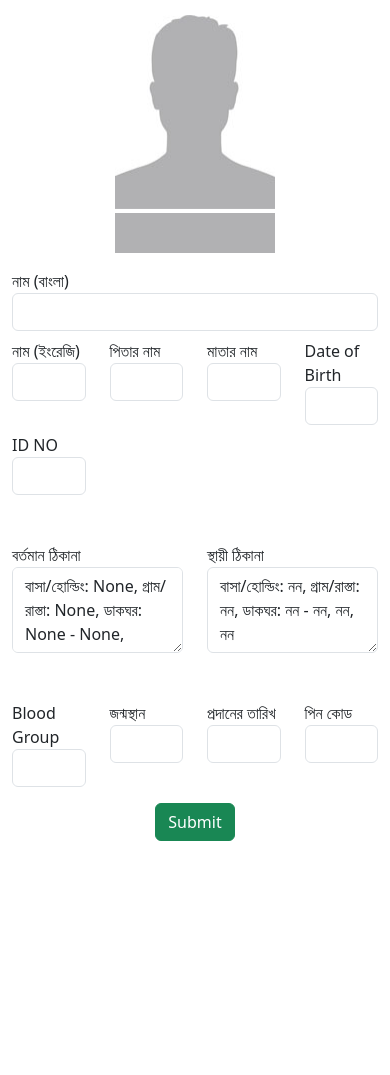
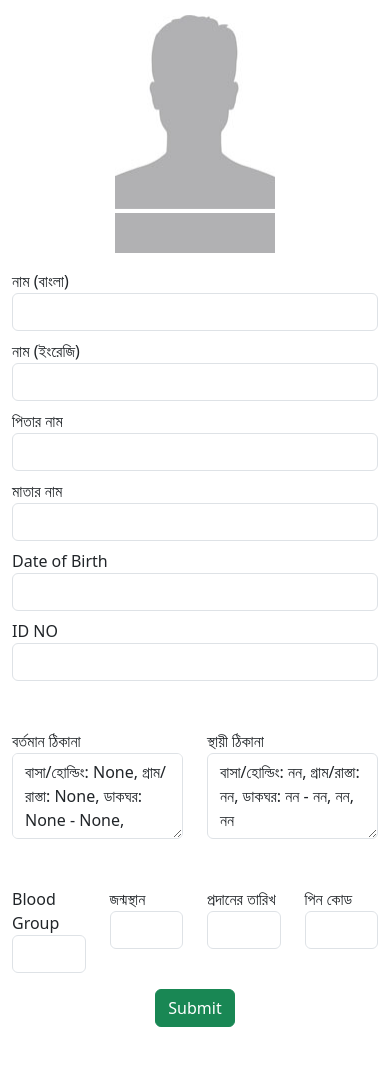
Before and after one commit to faysal505/flask, a Flask app: page / in a window 390 px wide. Shown: the part 213-1288 px from the top of the page. Before the commit the page ends 1054 px from the top, so only its background shows below. Run offline with Flask 3, Linux system fonts and the light colour scheme.

Commit message:
Update home.html

```diff
--- a/templates/home.html
+++ b/templates/home.html
@@ -77,28 +77,28 @@
                     <input type="text" class="form-control" name="name" id="">
                 </div>
 
-                <div class="col-3 col-sm-6 col-md-6" >
+                <div class="col-12 col-sm-6 col-md-6" >
                     <label for="" class="form-label m-0">নাম (ইংরেজি)</label>
                     <input type="text" class="form-control" name="nameEn" id="">
                 </div>
 
-                <div class="col-3 col-sm-6 col-md-6">
+                <div class="col-12 col-sm-6 col-md-6">
                     <label for="" class="form-label m-0">পিতার নাম</label>
                     <input type="text" class="form-control" name="father" id="">
                 </div>
 
-                <div class="col-3 col-sm-6 col-md-6">
+                <div class="col-12 col-sm-6 col-md-6">
                     <label for="" class="form-label m-0">মাতার নাম</label>
                     <input type="text" class="form-control" name="mother" id="">
                 </div>
 
-                <div class="col-3 col-sm-6 col-md-6">
+                <div class="col-12 col-sm-6 col-md-6">
                     <label for="" class="form-label m-0">Date of Birth</label>
                     <input type="text" class="form-control" name="birth_like_nid" id="birth_like_nid">
                     <input type="hidden" value="" id="birth" name="birth">
                 </div>
 
-                <div class="col-3 col-sm-6 col-md-6">
+                <div class="col-12 col-sm-6 col-md-6">
                     <label for="" class="form-label m-0">ID NO</label>
                     <input type="text" class="form-control" name="nid" id="nid">
                 </div>
```
